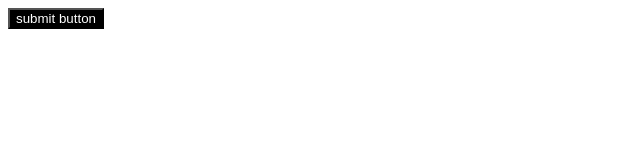
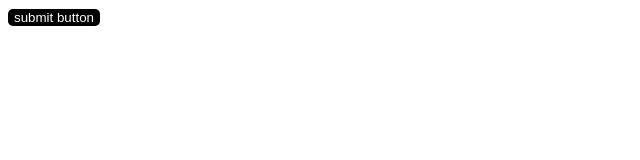
Before and after one commit to acciojob/hover-button-AartiRawat01, a website: page main.html in a window 1280 px wide. Shown: the full height of the page, 0-640 px from the left. Drawn offline with Linux system fonts and the light colour scheme.

Commit message:
created a submission

```diff
--- a/styles.css
+++ b/styles.css
@@ -1,12 +1,14 @@
 #btn{
 	color:white;
 	background-color:black;
-	border-radius:none;
+	border-radius:5px;
+	border:none;
 }
 
 
 #btn:hover{
 	color:black;
 	background-color:yellow;
-	border-radius:none;
+	border-radius:30px;
+	border:none;
 }
```
